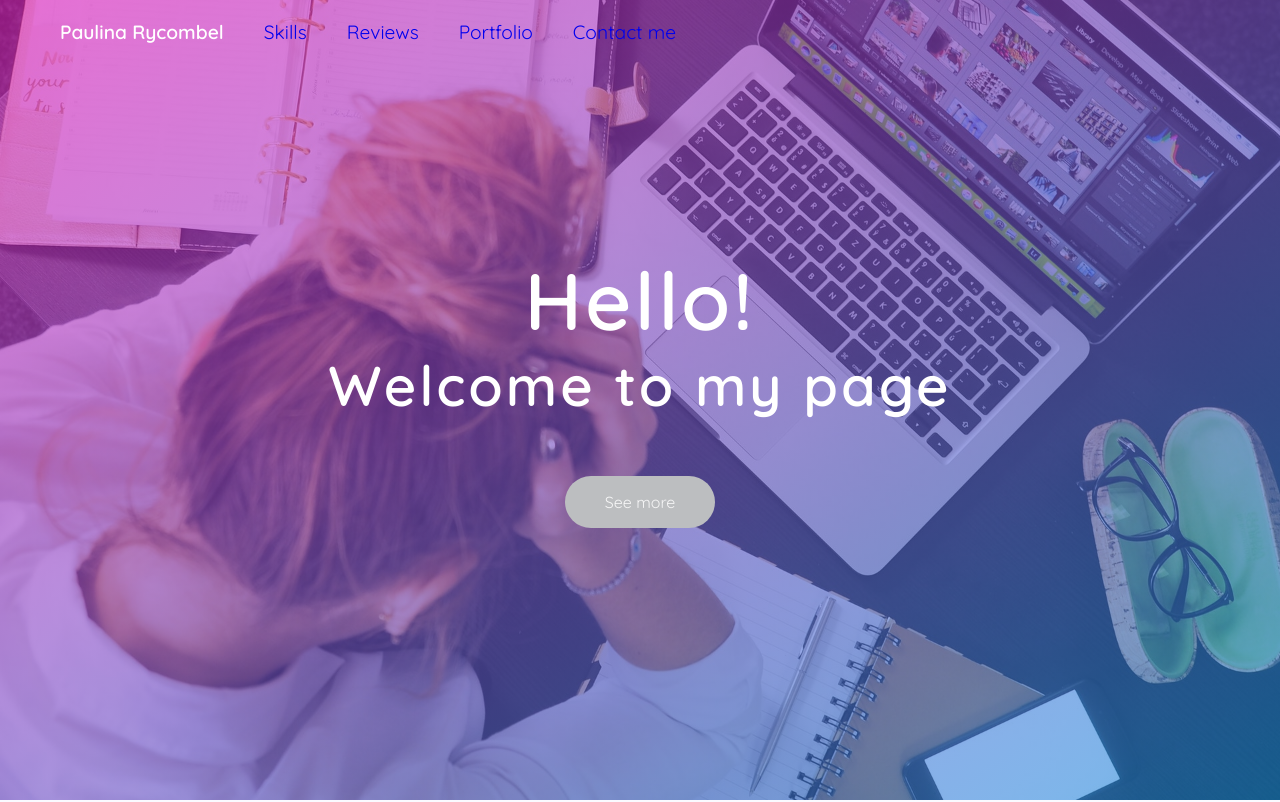
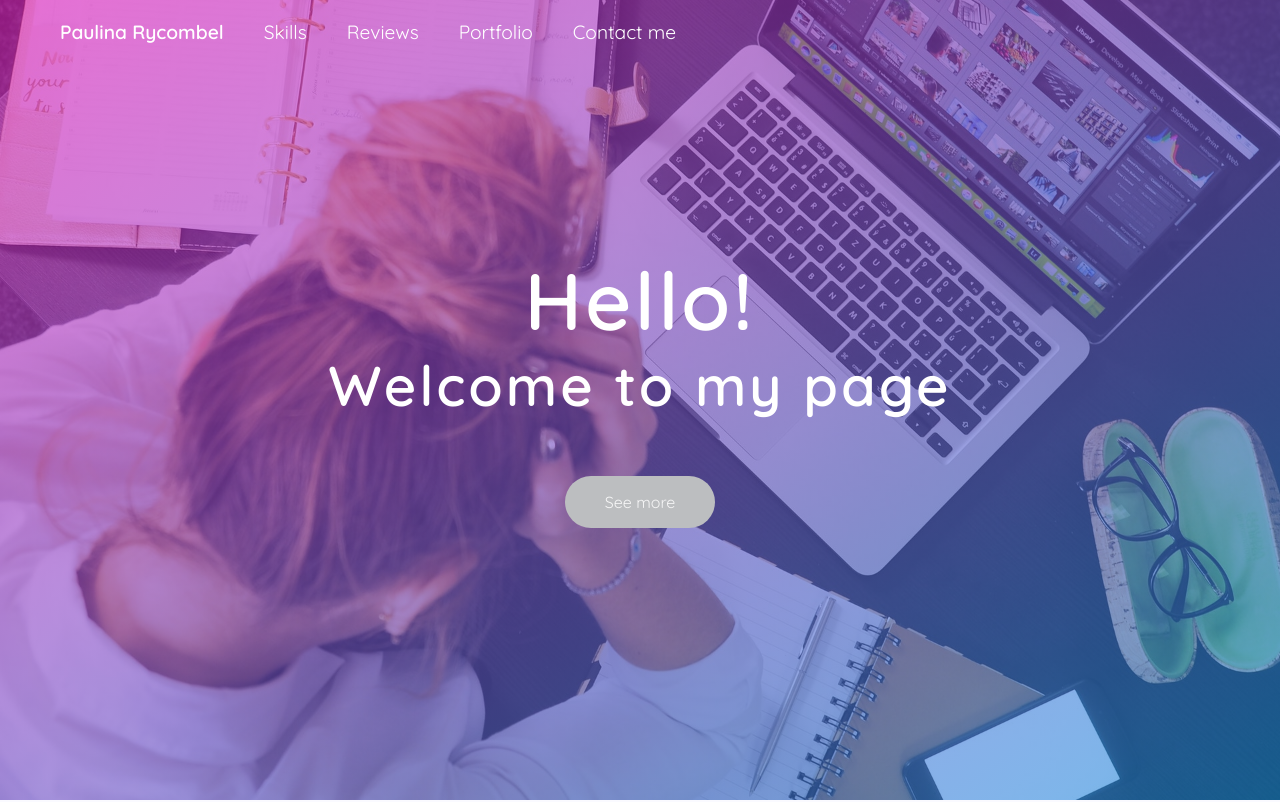
Before and after one commit to PaulinaRycombel/CodersCamp-Projekt-1, a plain HTML site: page index.html in a window 1280 px wide. Shown: the top 802 px of the page. Drawn offline with Linux system fonts and the light colour scheme.

Commit message:
Update styles.css

```diff
--- a/styles.css
+++ b/styles.css
@@ -57,7 +57,7 @@ body {
 .nav-item a {
   outline: none;
   text-decoration: none;
-  color: rgb
+  color: white;
 }
 
 .nav-item a:hover {
```
